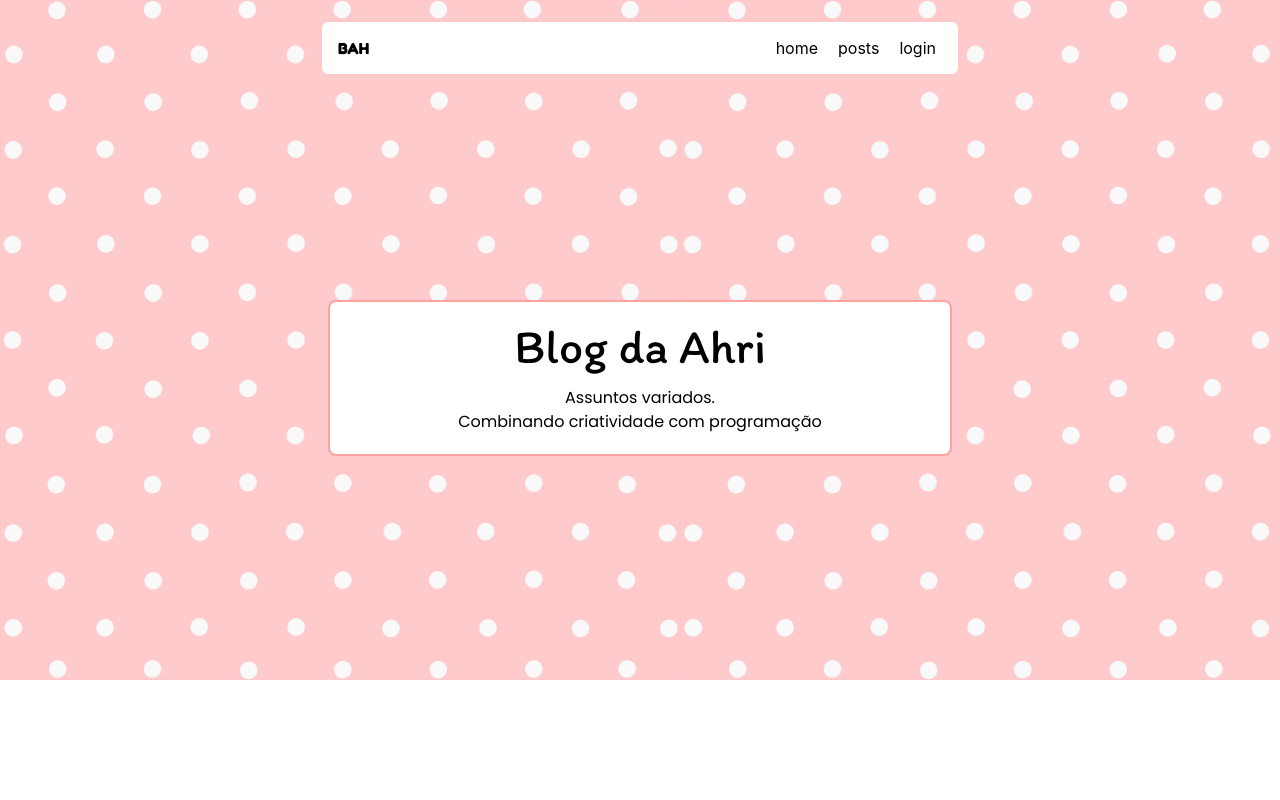
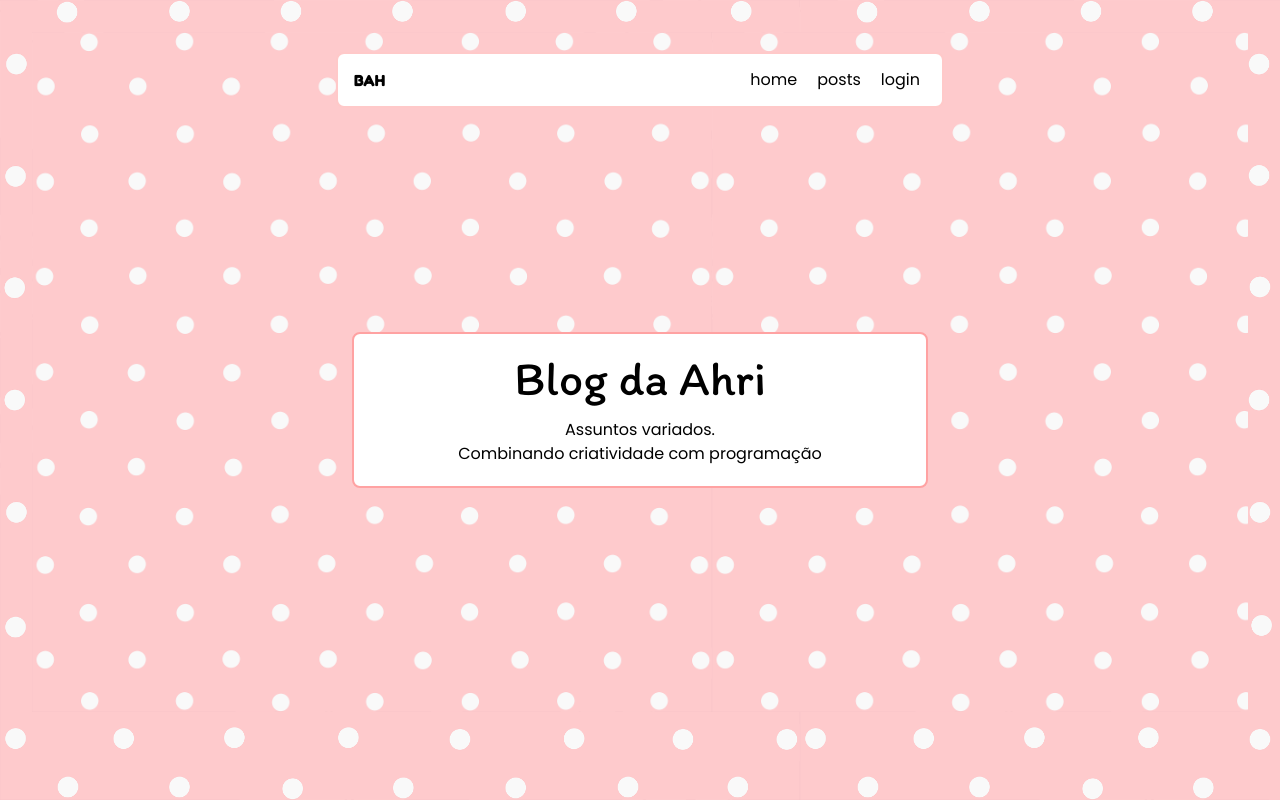
Before and after one commit to fabioTB-tech/blog-app, a React (Vite) app in the folder client/: page / in a window 1280 px wide. Built offline with nearby package versions, Linux system fonts and the light colour scheme.

Commit message:
Update index.css

```diff
--- a/client/src/index.css
+++ b/client/src/index.css
@@ -7,4 +7,20 @@
     --font-itim: "Itim", sans-serif;
     --font-fredoka: "Fredoka", sans-serif;
     --font-poppins: "Poppins", sans-serif;
+
+    --color-text: #2E2638;
+    --color-container-border: #715C8A;
 }
+
+:root {
+    font-family: var(--font-poppins);
+}
+
+#root {
+    padding: 2rem;
+    min-height: 100dvh;
+    background-image: url("/wallpaper.png");
+    background-size: contain;
+    background-attachment: fixed;
+    background-repeat: repeat;
+}
```
